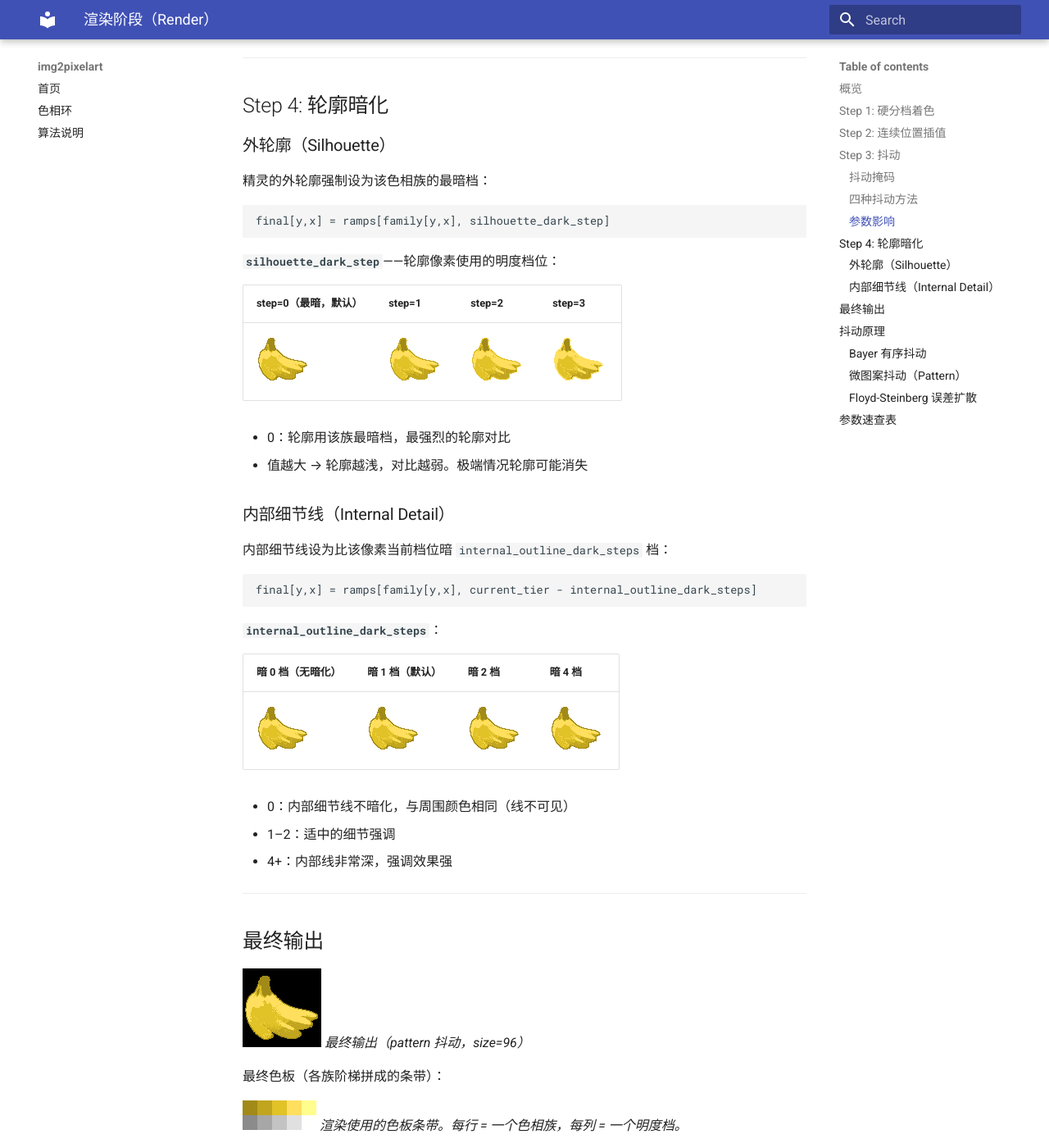
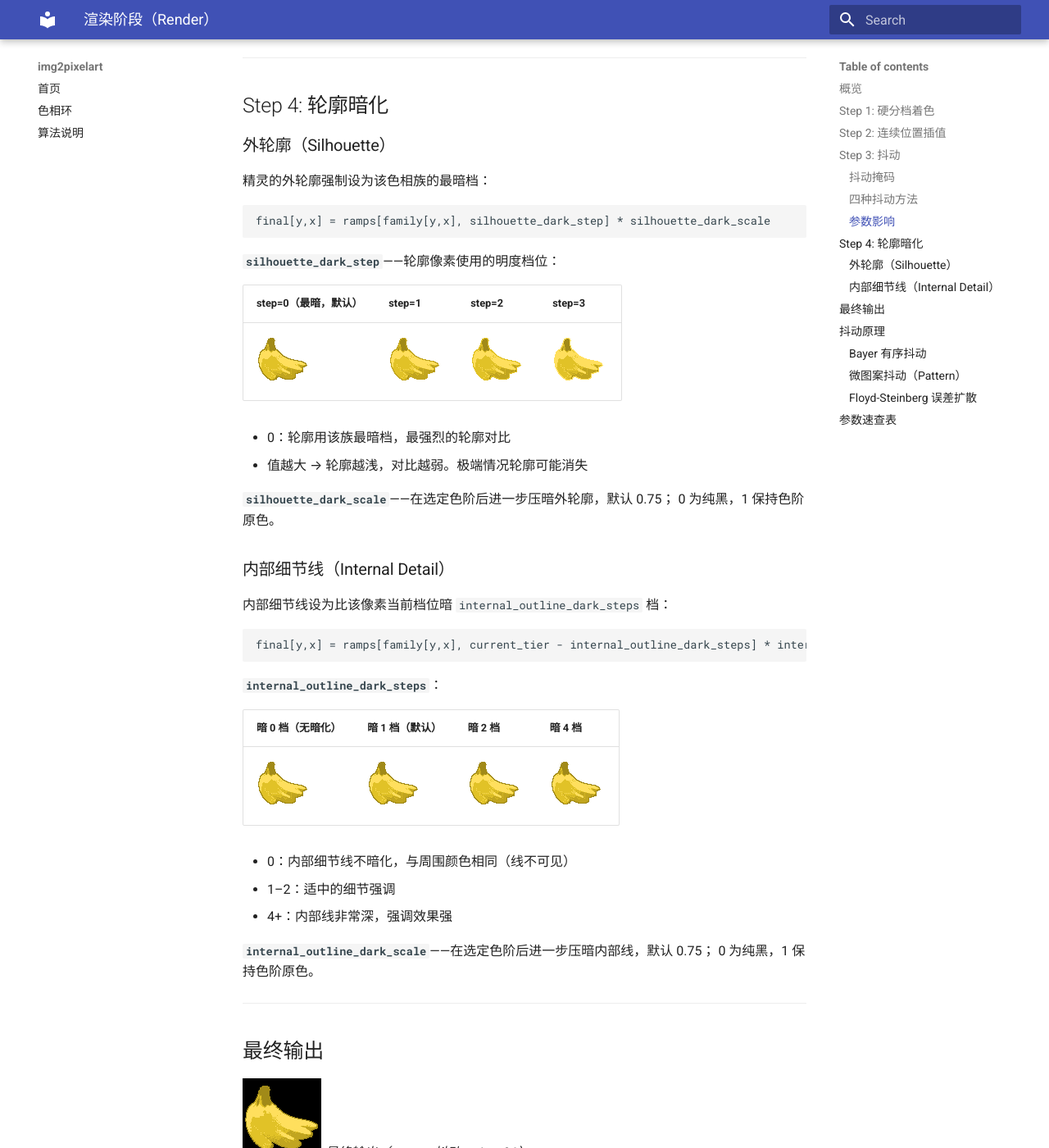
Before and after one commit to asinkLuno/img2pixelart, an MkDocs documentation site: the page built from docs/渲染阶段.md, in a window 1280 px wide and 1400 px high, scrolled down 4106 px. Shown: the whole window at 82% size. Built offline with MkDocs 1.6.1 and Material for MkDocs 9.7.7, drawn with Linux system fonts in a browser that asks for light colours; some of the changed text lies outside the part shown.

Commit message:
feat(render): add dark-scale outline controls, tune perceive defaults
- add silhouette_dark_scale / internal_outline_dark_scale (0.75) to darken
  outline colors beyond tier selection, validated within [0, 1]
- perceive defaults: lighter denoise/mean-shift, 3 hue families, 7 ramp steps

````diff
--- a/docs/渲染阶段.md
+++ b/docs/渲染阶段.md
@@ -150,7 +150,7 @@ ______________________________________________________________________
 精灵的外轮廓强制设为该色相族的最暗档：
 
 ```
-final[y,x] = ramps[family[y,x], silhouette_dark_step]
+final[y,x] = ramps[family[y,x], silhouette_dark_step] * silhouette_dark_scale
 ```
 
 **`silhouette_dark_step`**——轮廓像素使用的明度档位：
@@ -162,12 +162,15 @@ final[y,x] = ramps[family[y,x], silhouette_dark_step]
 - 0：轮廓用该族最暗档，最强烈的轮廓对比
 - 值越大 → 轮廓越浅，对比越弱。极端情况轮廓可能消失
 
+**`silhouette_dark_scale`**——在选定色阶后进一步压暗外轮廓，默认 0.75；
+0 为纯黑，1 保持色阶原色。
+
 ### 内部细节线（Internal Detail）
 
 内部细节线设为比该像素当前档位暗 `internal_outline_dark_steps` 档：
 
 ```
-final[y,x] = ramps[family[y,x], current_tier - internal_outline_dark_steps]
+final[y,x] = ramps[family[y,x], current_tier - internal_outline_dark_steps] * internal_outline_dark_scale
 ```
 
 **`internal_outline_dark_steps`**：
@@ -179,6 +182,9 @@ final[y,x] = ramps[family[y,x], current_tier - internal_outline_dark_steps]
 - 0：内部细节线不暗化，与周围颜色相同（线不可见）
 - 1–2：适中的细节强调
 - 4+：内部线非常深，强调效果强
+
+**`internal_outline_dark_scale`**——在选定色阶后进一步压暗内部线，默认 0.75；
+0 为纯黑，1 保持色阶原色。
 
 ______________________________________________________________________
 
@@ -248,4 +254,6 @@ ______________________________________________________________________
 | `dither_fraction_max` | 0.82 | 抖动小数上限。↓ 区间收窄 |
 | `dither_gradient_min` | 0.8 | 梯度阈值。↑ 只在更陡的区域抖动 |
 | `silhouette_dark_step` | 0 | 轮廓暗化档位。↑ 轮廓越浅 |
+| `silhouette_dark_scale` | 0.75 | 轮廓亮度缩放。↓ 轮廓越深 |
 | `internal_outline_dark_steps` | 1 | 内部线暗化档数。↑ 细节越深 |
+| `internal_outline_dark_scale` | 0.75 | 内部线亮度缩放。↓ 内部线越深 |
````
Also changed, not shown: README.md (+4 -2 lines), docs/index.md (+4 -2 lines), 5 other files.
